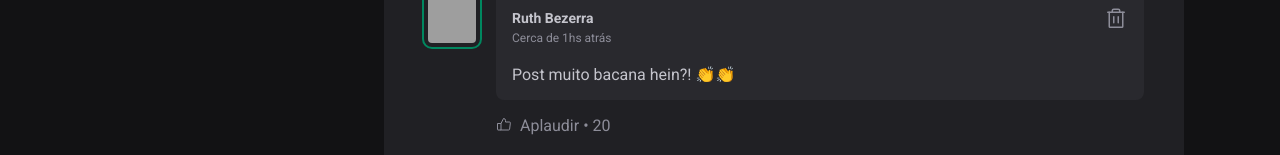
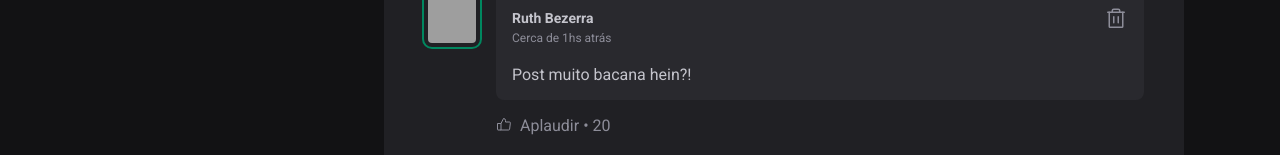
Before and after one commit to ruthdevgpwr/ignite-fundamentos-react-2022, a React (Vite) app: page / in a window 1280 px wide. Shown: the part 598-753 px from the top of the page. Built offline with nearby package versions, Linux system fonts and the light colour scheme; grey boxes are pictures that could not be loaded.

Commit message:
Removendo emojis

```diff
--- a/src/components/Comment.jsx
+++ b/src/components/Comment.jsx
@@ -22,7 +22,7 @@ export function Comment({ content }) {
             </button>
           </header>
 
-          <p> {content} 👏👏</p>
+          <p>{content}</p>
         </div>
 
         <footer>
```
